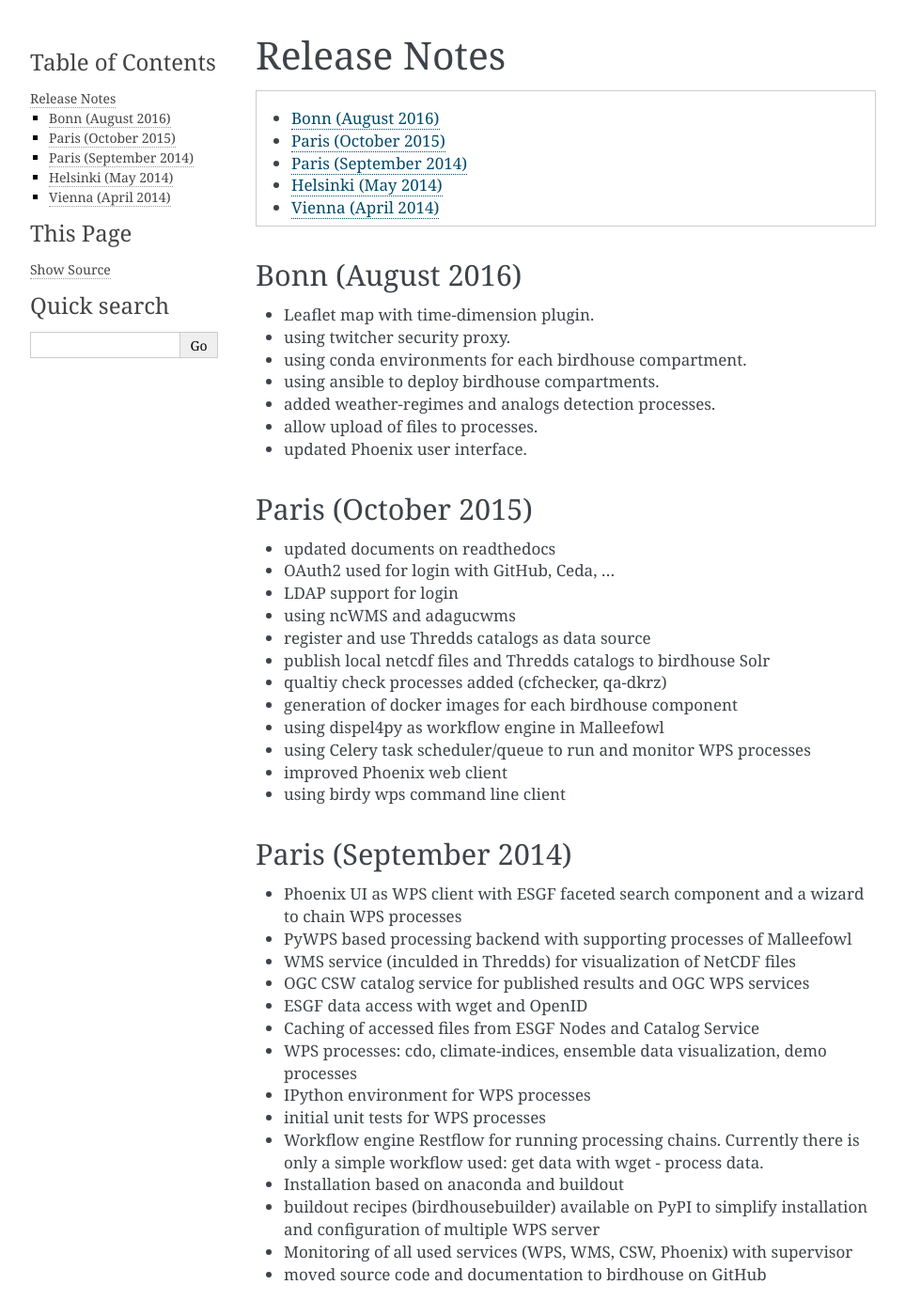
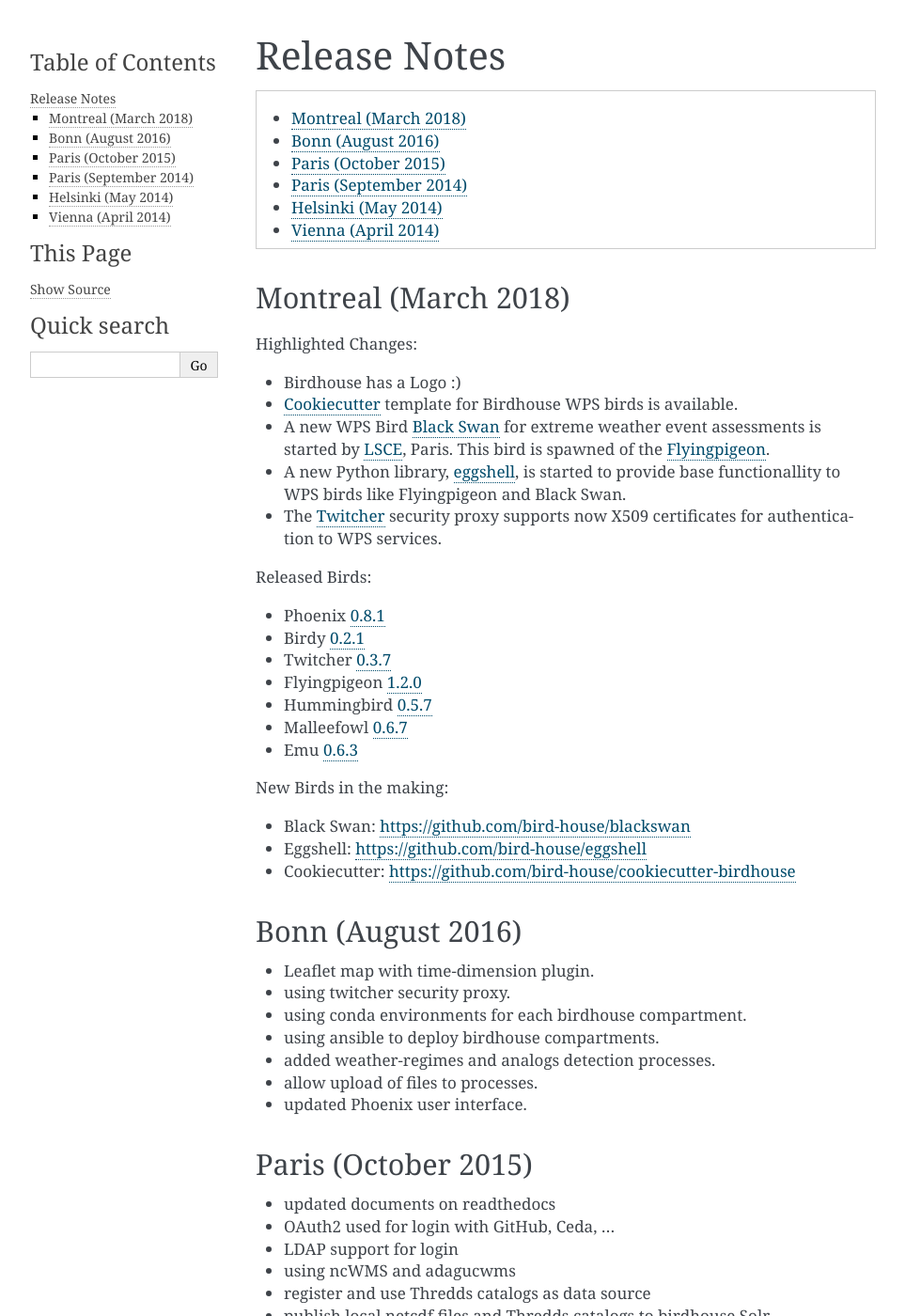
Before and after one commit to bird-house/birdhouse-docs, a Sphinx documentation site: the page built from docs/source/release_notes.rst, in a window 1280 px wide and 1400 px high. Shown: the whole window at 94% size, without its empty margins (148-1111 px from the left). Built offline with Sphinx 7.4.7, drawn with Linux system fonts in a browser that asks for light colours.

Commit message:
added montreal release notes

```diff
--- a/docs/source/conf.py
+++ b/docs/source/conf.py
@@ -337,7 +337,10 @@
 .. _Flyingpigeon: http://flyingpigeon.readthedocs.io/en/latest/
 .. _Hummingbird: http://birdhouse-hummingbird.readthedocs.io/en/latest/
 .. _Emu: http://emu.readthedocs.io/en/latest/
+.. _Black Swan: https://github.com/bird-house/blackswan
 .. _Birdy: http://birdy.readthedocs.io/en/latest/
+.. _Cookiecutter: https://github.com/bird-house/cookiecutter-birdhouse
+.. _eggshell: https://github.com/bird-house/eggshell
 .. _Bootstrap: http://birdhousebuilderbootstrap.readthedocs.io/en/latest/
 .. _icclim: http://icclim.readthedocs.io/en/latest/
 .. _PyWPS: http://pywps.org/
--- a/docs/source/release_notes.rst
+++ b/docs/source/release_notes.rst
@@ -8,6 +8,36 @@
    :local:
    :depth: 2
    :backlinks: none
+
+Montreal (March 2018)
+=====================
+
+Highlighted Changes:
+
+* Birdhouse has a Logo :)
+* `Cookiecutter`_ template for Birdhouse WPS birds is available.
+* A new WPS Bird `Black Swan`_ for extreme weather event assessments is started
+  by `LSCE <https://a2c2.lsce.ipsl.fr/>`_, Paris. This bird is spawned of the `Flyingpigeon`_.
+* A new Python library, `eggshell`_, is started to provide base functionallity
+  to WPS birds like Flyingpigeon and Black Swan.
+* The `Twitcher`_ security proxy supports now X509 certificates for authentication to WPS services.
+
+Released Birds:
+
+* Phoenix `0.8.1 <https://github.com/bird-house/pyramid-phoenix/releases/tag/0.8.1>`_
+* Birdy `0.2.1 <https://github.com/bird-house/birdy/releases/tag/0.2.1>`_
+* Twitcher `0.3.7 <https://github.com/bird-house/twitcher/releases/tag/0.3.7>`_
+* Flyingpigeon `1.2.0 <https://github.com/bird-house/flyingpigeon/releases/tag/1.2.0>`_
+* Hummingbird `0.5.7 <https://github.com/bird-house/hummingbird/releases/tag/0.5.7>`_
+* Malleefowl `0.6.7 <https://github.com/bird-house/malleefowl/releases/tag/0.6.7>`_
+* Emu `0.6.3 <https://github.com/bird-house/emu/releases/tag/0.6.3>`_
+
+New Birds in the making:
+
+* Black Swan: https://github.com/bird-house/blackswan
+* Eggshell: https://github.com/bird-house/eggshell
+* Cookiecutter: https://github.com/bird-house/cookiecutter-birdhouse
+
 
 Bonn (August 2016)
 ==================
```
